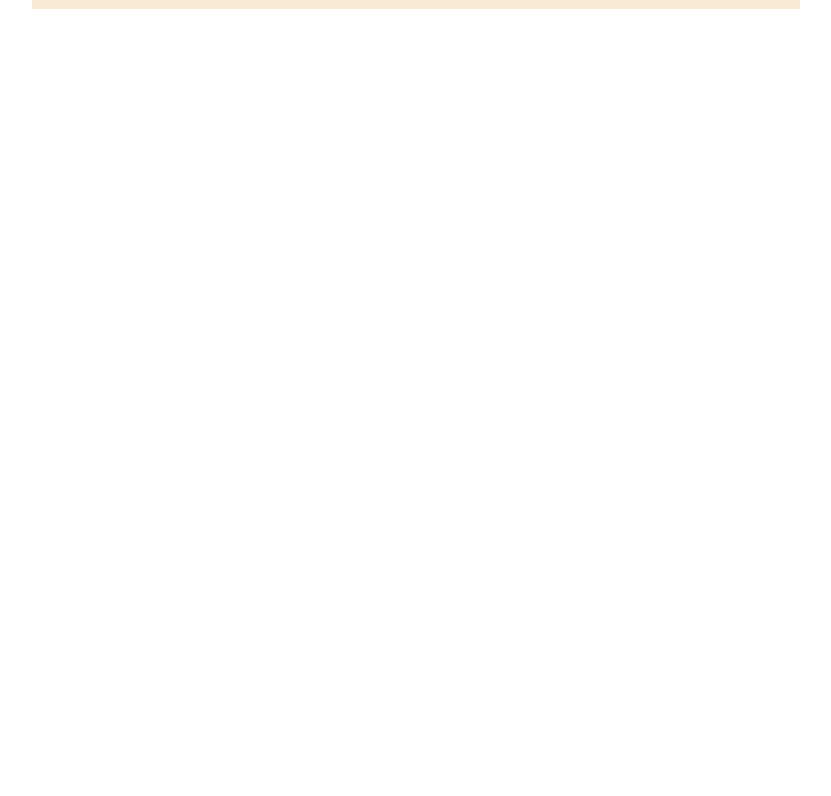
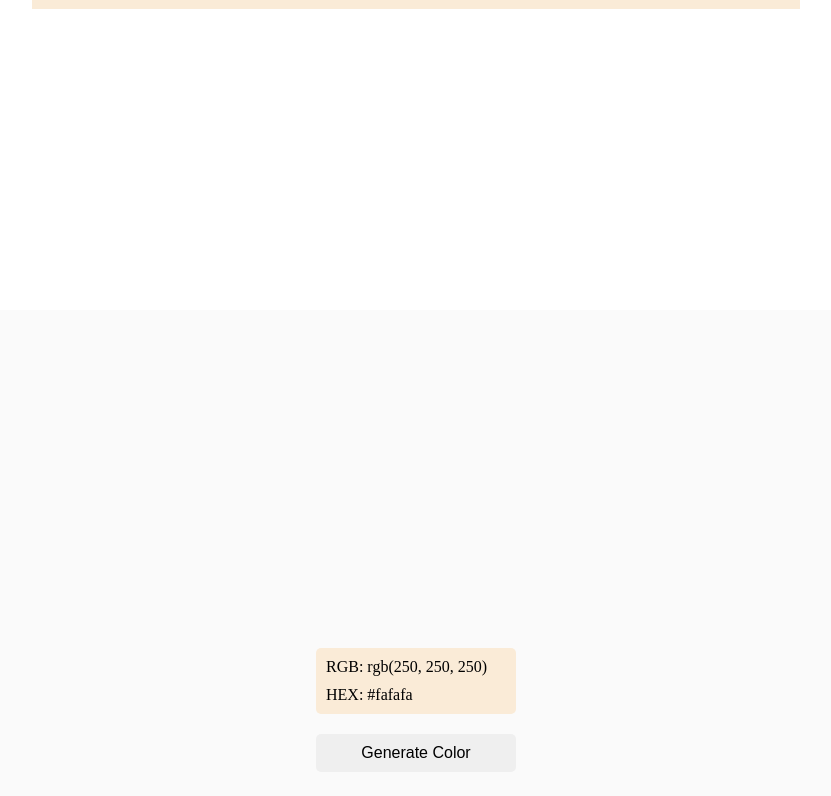
Before and after one commit to exgle-owl/react-learn-projects, a React (Vite) app: page / in a window 1280 px wide. Shown: the part 490-1286 px from the top of the page, without its empty margins (224-1055 px from the left). Before the commit the page ends 800 px from the top, so only its background shows below. Built offline with nearby package versions, Linux system fonts and the light colour scheme.

Commit message:
add random-color component

```diff
--- a/src/App.jsx
+++ b/src/App.jsx
@@ -1,5 +1,6 @@
 import Accordion from "./components/accordion"
 import Container from "./components/container"
+import RandomColor from "./components/random-color"
 
 const App = () => {
   return (
@@ -7,6 +8,9 @@ const App = () => {
       <Container>
         <Accordion />
       </Container>
+      <Container>
+        <RandomColor />
+      </Container>
     </>
   )
 }
--- /dev/null
+++ b/src/components/random-color/index.css
@@ -0,0 +1,34 @@
+.random-color {
+  height: 100%;
+  width: 100%;
+  display: flex;
+  flex-flow: column nowrap;
+  align-items: center;
+  justify-content: center;
+  gap: 20px;
+  transition: all 1s;
+}
+
+.random-color button {
+  border: none;
+  border-radius: 5px;
+  cursor: pointer;
+  padding: 10px;
+  width: 200px;
+  font-size: 1rem;
+}
+
+.random-color .colors {
+  background-color: antiquewhite;
+  border-radius: 5px;
+  width: 200px;
+  display: flex;
+  flex-flow: column nowrap;
+  justify-content: center;
+  gap: 10px;
+  padding: 10px;
+}
+
+.random-color p {
+  margin: 0;
+}
--- /dev/null
+++ b/src/components/random-color/index.jsx
@@ -0,0 +1,42 @@
+import { useState } from 'react'
+import './index.css'
+
+const RandomColor = () => {
+  const [color, setColor] = useState('rgb(250, 250, 250)')
+
+  const handleGenerateColor = () => {
+    const randomRed = Math.floor(Math.random() * 256)
+    const randomGreen = Math.floor(Math.random() * 256)
+    const randomBlue = Math.floor(Math.random() * 256)
+    const newColor = `rgb(${randomRed}, ${randomGreen}, ${randomBlue})`
+    rgbToHex(color)
+    setColor(newColor)
+  }
+
+  const rgbToHex = rgbColor => {
+    const [r, g, b] = rgbColor
+      .replace('rgb(', '')
+      .replace(')', '')
+      .split(',')
+
+    return `
+      #${Number(r).toString(16)}${Number(g).toString(16)}${Number(b).toString(16)}`
+  }
+
+  return (
+    <section
+      className="random-color"
+      style={{
+        backgroundColor: color
+      }}
+    >
+      <section className="colors">
+        <p>RGB: {color}</p>
+        <p>HEX: {rgbToHex(color)}</p>
+      </section>
+      <button onClick={handleGenerateColor}>Generate Color</button>
+    </section>
+  )
+}
+
+export default RandomColor
```
